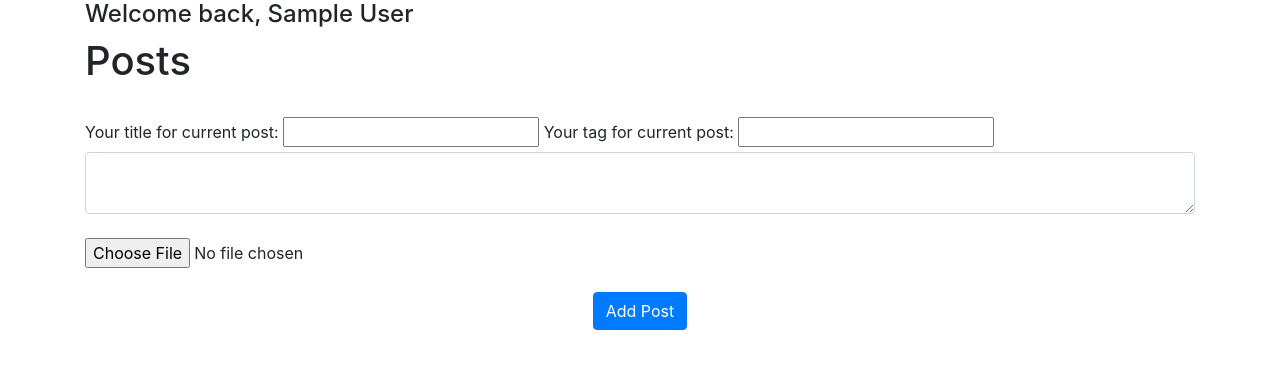
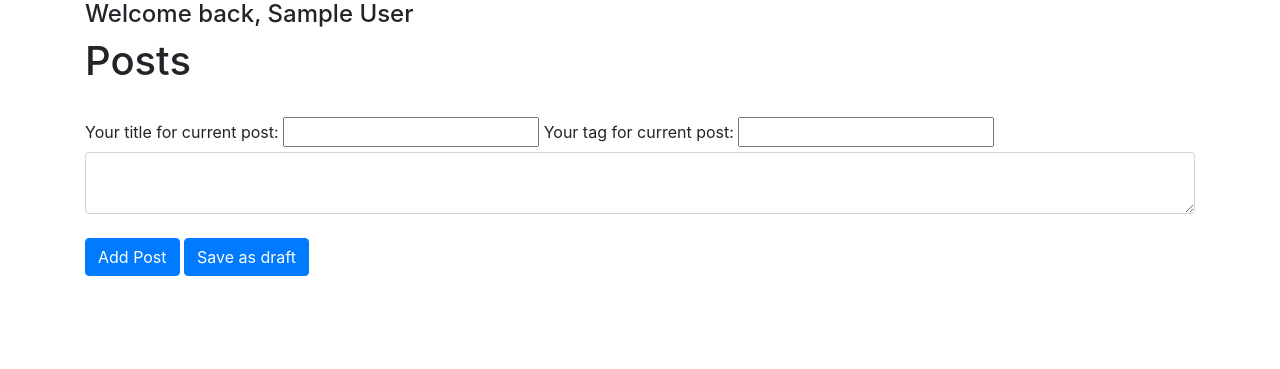
Before and after one commit to danmelk/Note-app, a Flask app: page /home in a window 1280 px wide. Shown: the part 56-425 px from the top of the page. Run offline with Flask 2, Linux system fonts and the light colour scheme; the visitor is signed in with stand-in values (Sample User, id 1); data comes from the database, SQL or seed files in the repository; data that the repository does not hold is empty; parts of the project's set-up code (start-up, migrations or seed data) failed here and were passed over; some libraries are stand-ins or nearby versions.

Commit message:
draft, delete

```diff
--- a/web/__init__.py
+++ b/web/__init__.py
@@ -10,8 +10,8 @@ db = SQLAlchemy()
 def create_app():
     app = Flask(__name__)
     app.config['SECRET_KEY'] = 'your secret key ;)'
-    app.config['SQLALCHEMY_DATABASE_URI'] = 'postgresql://wrtcykmexgmzdu:c39f1914b105ef8c7fbe665cd9384f25b04b8df6257d5c596ed23726f89beb5d@ec2-3-221-243-122.compute-1.amazonaws.com:5432/d7th9qgkse29ee'
-    # app.config['SQLALCHEMY_DATABASE_URI'] = 'postgresql://dan:dan_melk_postgres@localhost/webexam'
+    # app.config['SQLALCHEMY_DATABASE_URI'] = 'postgresql://wrtcykmexgmzdu:c39f1914b105ef8c7fbe665cd9384f25b04b8df6257d5c596ed23726f89beb5d@ec2-3-221-243-122.compute-1.amazonaws.com:5432/d7th9qgkse29ee'
+    app.config['SQLALCHEMY_DATABASE_URI'] = 'postgresql://dan:dan_melk_postgres@localhost/webexam'
     app.config['SQLALCHEMY_TRACK_MODIFICATIONS'] = False
     db.init_app(app)
 
--- a/web/templates/home.html
+++ b/web/templates/home.html
@@ -9,15 +9,16 @@
  {% else %}
  {% endif %}
 <h1>Posts</h1>
-{% for entry in users_login %}
-{% for title in entry.notes %}
+{% for user in users_login %}
+{% for title in user.notes %}
 
 <li class="list-group-item">
   <a href="/post/{{ title.title }}">{{ title.title }}</a> Written by
-  <a href="/user/{{ entry.login }}">{{ entry.login }}</a>
+  <a href="/user/{{ user.login }}">{{ user.login }}</a>
 </li>
 {% endfor %} {% endfor %} <br>
 {% if current_user.is_authenticated %}
+
 <form method="POST" enctype="multipart/form-data">
   <label for="title">Your title for current post: </label>
   <input name="title" id="title">
@@ -27,16 +28,20 @@
 
   <textarea name="note" id="note" class="form-control"></textarea> <br>
 
-  <input type="file" id="picture" name="picture"> <br>
-  <!-- <input type="submit"> -->
+  <!-- <input type="file" id="picture" name="picture"> <br>
+  <input type="submit"> -->
+
+  <button type="submit" class="btn btn-primary">Add Post</button>
+  <button type="submit" formaction='/{{ current_user.login }}/draft' class="btn btn-primary">Save as draft</button>
 
 
-  <br />
+</form>
 
-  <div align="center">
-    <button type="submit" class="btn btn-primary">Add Post</button>
-  </div>
+<form method="POST">
+
 </form>
+
+
 {% else %}
 {% endif %}
 {% endblock %}
--- a/web/templates/user_page.html
+++ b/web/templates/user_page.html
@@ -8,8 +8,7 @@
 {% for note in user_login.notes %}
 
 <li class="list-group-item">
-    <a href="/post/{{ note.title }}">{{ note.title }}</a> Written by
-    <a href="/user/{{ user_login.login }}">{{ user_login.login }}</a>
+    <a href="/post/{{ note.title }}">{{ note.title }}</a>
 </li>
 {% endfor %}
 {% endblock %}
--- a/web/views.py
+++ b/web/views.py
@@ -1,4 +1,4 @@
-from operator import pos
+from operator import irshift, pos
 import json
 import re
 from types import MethodDescriptorType
@@ -11,7 +11,7 @@ from flask.globals import request, session
 from flask.helpers import url_for
 from werkzeug.utils import redirect, secure_filename
 from flask_login import login_required, current_user
-from .models import Note, User, Image
+from .models import Note, User, Image, Draft
 
 views = Blueprint('views', __name__)
 
@@ -22,6 +22,7 @@ def home():
     if request.method == "POST":
         if 'username' in session:
             # username = session['username']
+            all_users_draft = Draft.query.order_by(Draft.title).all()
             note_title = request.form.get('title')
             note_data = request.form.get('note')
             note_tag = request.form.get('tag')
@@ -36,10 +37,6 @@ def home():
 
                 db.session.add(note_image)
                 db.session.commit()
-
-            else:
-
-                flash('Picture does not attached ', category='error')
 
             valid_title = Note.query.filter_by(title = note_title).first()
             valid_tag = Note.query.filter_by(tag = note_tag).first()
@@ -63,6 +60,7 @@ def home():
             flash('Please login first ', category='error')
             return redirect(url_for('auth.login'))
     return render_template('home.html',
+
     users_login = users_login,
     current_user = current_user)
 
@@ -76,7 +74,46 @@ def post(name):
 @views.route('/user/<login>', methods=['POST', 'GET'])
 def user_page(login):
     user_login = User.query.filter_by(login = login).first()
-
-
     return render_template('user_page.html',
     user_login = user_login)
+
+@views.route('<login>/draft', methods=['POST', 'GET'])
+@login_required
+def user_draft(login):
+    draft_author = User.query.filter_by(login = login).first()
+    # post_draft_title = Draft.query.filter_by(title = title).first()
+    draft_title = request.form.get('title')
+    draft_data = request.form.get('note')
+    draft_tag = request.form.get('tag')
+    valid_common_title = Note.query.filter_by(title = draft_title).first()
+    valid_common_tag = Note.query.filter_by(tag = draft_title).first()
+    valid_draft_title = Draft.query.filter_by(title = draft_title).first()
+    valid_draft_tag = Draft.query.filter_by(tag = draft_tag).first()
+    # if valid_draft_title or valid_common_title:
+    #     flash('Wrong title', category='error')
+    # elif valid_draft_tag or valid_common_tag:
+    #     flash('Wrong tag', category='error')
+    # else:
+    draft_post = Draft(
+        title = draft_title,
+        data = draft_data,
+        tag = draft_tag,
+        user_login = current_user.login)
+    db.session.add(draft_post)
+    db.session.commit()
+    return render_template('draft.html',
+    draft_author = draft_author,
+    current_user = current_user)
+
+@views.route('/delete_note', methods=['POST', 'GET'])
+def delete_note():
+    # user = User.query.filter_by(login = current_user.login).first()
+    note = Note.query.filter_by(user_login = current_user.login).first()
+    if note:
+        if note.user_login == current_user.login:
+            db.session.delete(note)
+            db.session.commit()
+            return redirect(url_for('views.home'))
+    else:
+        flash('you are not author of this note', category='error')
+        return redirect(url_for('views.home'))
```
Also changed, not shown: web/draft.py (deleted, +0 -57 lines), web/models.py (+10 -0 lines), web/templates/draft.html (added, +22 -0 lines), web/templates/laboratory.html (+3 -4 lines), web/templates/post.html (+13 -2 lines), web/templates/delete_note.html (added).
